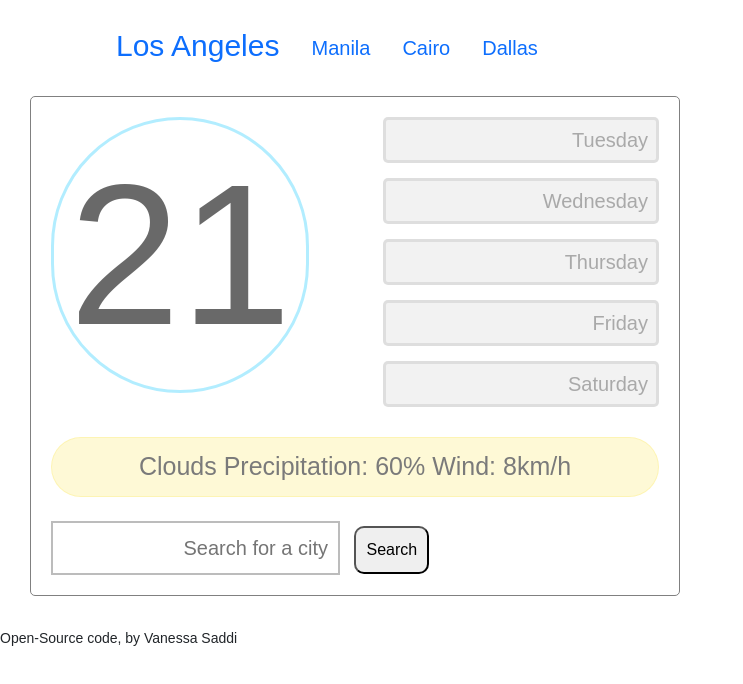
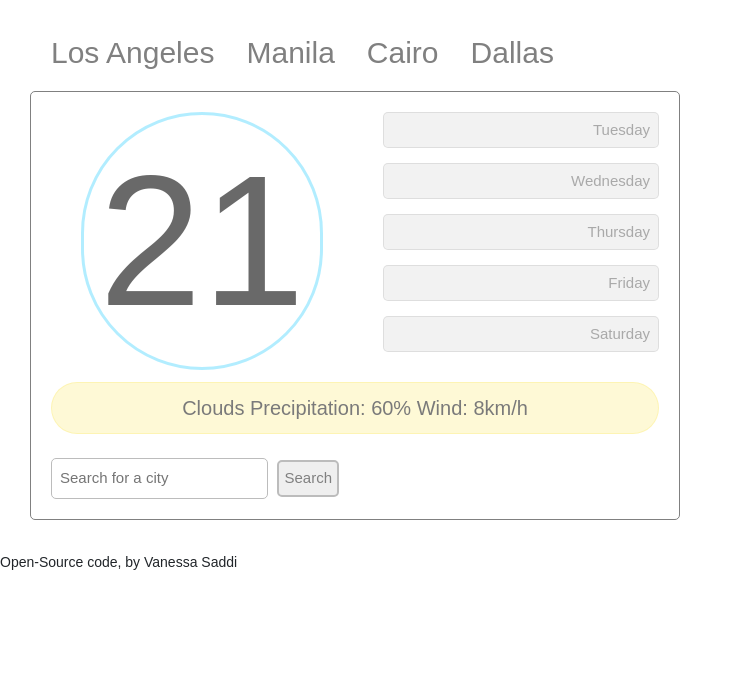
Before and after one commit to nessasaddi/Githubhosting-homework2, a plain HTML site: page index.html in a window 1280 px wide. Shown: the whole page, without its empty margins (0-743 px from the left). Drawn offline with nearby package versions, Linux system fonts and the light colour scheme.

Commit message:
Update styles.css

```diff
--- a/styles.css
+++ b/styles.css
@@ -9,41 +9,39 @@ body {
   padding: 20px;
 }
 h1 {
-  font-size: 30px;
+  font-size: 25px;
   font-family: arial, sans-serif;
   margin-bottom: -30px;
-  margin-left: -20px;
-  font-weight: 500;
-}
-.nav-item {
-  font-size: 20px;
-  font-family: arial, sans-serif;
-  line-height: 40px;
-  color: black;
 }
 h2 {
-  font-size: 200px;
+  font-size: 185px;
   color: rgb(105, 105, 105);
   position: absolute;
   border: 3px solid rgba(73, 213, 255, 0.423);
-  border-radius: 360px;
+  border-radius: 380px;
   padding: 15px;
+  margin-left: 30px;
 }
 .container {
   color: black;
   padding: 20px;
-  margin-left: 100px;
-  margin-right: 100px;
+  margin: 15px
+}
+.nav-link {
+  font-size: 30px;
+  font-family: arial, sans-serif;
+  line-height: 20px;
+  color: grey;
 }
 .daysoftheweek {
   position: static;
   list-style: none;
 }
 .tues {
-  font-size: 20px;
+  font-size: 15px;
   color: rgba(128, 128, 128, 0.639);
   background-color: rgba(218, 218, 218, 0.342);
-  border: 3px solid rgba(188, 188, 188, 0.369);
+  border: 1px solid rgba(188, 188, 188, 0.369);
   border-radius: 5px;
   padding: 8px;
   text-align: right;
@@ -51,10 +49,10 @@ h2 {
   margin-bottom: 15px;
 }
 .wed {
-  font-size: 20px;
+  font-size: 15px;
   color: rgba(128, 128, 128, 0.639);
   background-color: rgba(218, 218, 218, 0.342);
-  border: 3px solid rgba(188, 188, 188, 0.369);
+  border: 1px solid rgba(188, 188, 188, 0.369);
   border-radius: 5px;
   padding: 8px;
   text-align: right;
@@ -62,10 +60,10 @@ h2 {
   margin-bottom: 15px;
 }
 .thurs {
-  font-size: 20px;
+  font-size: 15px;
   color: rgba(128, 128, 128, 0.639);
   background-color: rgba(218, 218, 218, 0.342);
-  border: 3px solid rgba(188, 188, 188, 0.369);
+  border: 1px solid rgba(188, 188, 188, 0.369);
   border-radius: 5px;
   padding: 8px;
   text-align: right;
@@ -73,10 +71,10 @@ h2 {
   margin-bottom: 15px;
 }
 .fri {
-  font-size: 20px;
+  font-size: 15px;
   color: rgba(128, 128, 128, 0.639);
   background-color: rgba(218, 218, 218, 0.342);
-  border: 3px solid rgba(188, 188, 188, 0.369);
+  border: 1px solid rgba(188, 188, 188, 0.369);
   border-radius: 5px;
   padding: 8px;
   text-align: right;
@@ -84,10 +82,10 @@ h2 {
   margin-bottom: 15px;
 }
 .sat {
-  font-size: 20px;
+  font-size: 15px;
   color: rgba(128, 128, 128, 0.639);
   background-color: rgba(218, 218, 218, 0.342);
-  border: 3px solid rgba(188, 188, 188, 0.369);
+  border: 1px solid rgba(188, 188, 188, 0.369);
   border-radius: 5px;
   padding: 8px;
   text-align: right;
@@ -96,7 +94,7 @@ h2 {
 }
 .information {
   text-align: center;
-  font-size: 25px;
+  font-size: 20px;
   color: rgb(122, 122, 122);
   border: 1px solid rgba(249, 220, 29, 0.18);
   border-radius: 35px;
@@ -113,14 +111,20 @@ h2 {
   color: grey;
 }
 .searchbar {
-  font-size: 20px;
+  font-size: 15px;
   color: rgb(188, 188, 188);
-  border: 2px solid rgb(188, 188, 188);
-  padding: 10px;
-  text-align: right;
+  border: 1px solid rgb(188, 188, 188);
+  border-radius: 5px;
+  padding: 8px;
+  text-align: left;
 }
 .searchbutton {
-  padding: 10px;
-  border-radius: 10px;
-  margin-left: 10px;
+  text-align: center;
+  font-size: 15px;
+  color:grey;
+  border: 2px solid rgb(188, 188, 188);
+  font-family: Arial, Helvetica, sans-serif;
+  padding: 5px;
+  border-radius: 5px;
+  margin-left: 5px;
 }
```
